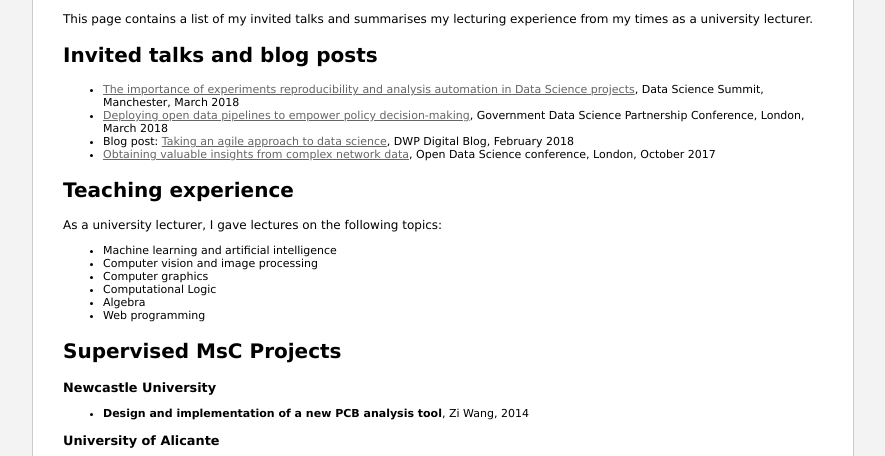
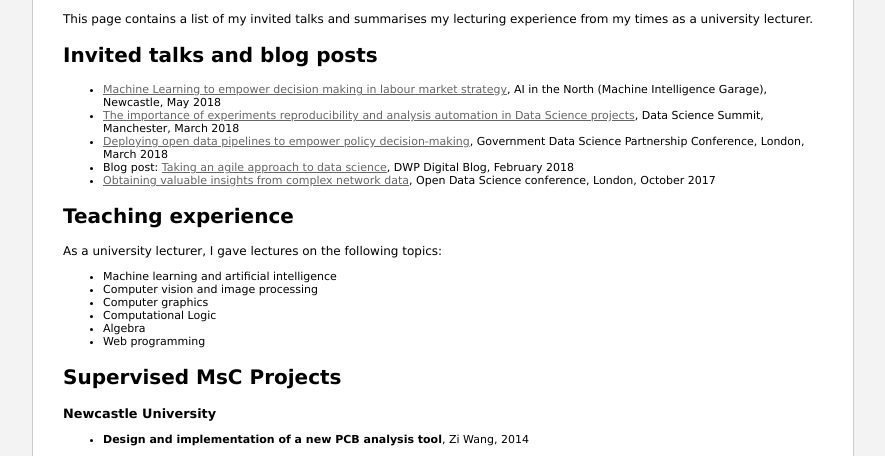
Before and after one commit to pablosuau/pablosuau.github.io, a plain HTML site: page talks.html in a window 1280 px wide. Shown: the part 123-579 px from the top of the page, without its empty margins (197-1082 px from the left). Drawn offline with Linux system fonts and the light colour scheme.

Commit message:
feat: add machine intelligence garage conference

```diff
--- a/talks.html
+++ b/talks.html
@@ -29,6 +29,7 @@
                 <h2>Invited talks and blog posts</h2>
 
                 <ul>
+                <li><a href="https://www.meetup.com/en-AU/Machine-Intelligence-Garage/events/250134402/">Machine Learning to empower decision making in labour market strategy</a>, AI in the North (Machine Intelligence Garage), Newcastle, May 2018</li>
                 <li><a href="https://cambridgespark.com/datascience-summit/manchester">The importance of experiments reproducibility and analysis automation in Data Science projects</a>, Data Science Summit, Manchester, March 2018</li>
                 <li><a href="https://www.eventbrite.co.uk/e/government-data-science-partnership-conference-tickets-41280600387#">Deploying open data pipelines to empower policy decision-making</a>, Government Data Science Partnership Conference, London, March 2018</li>
                 <li>Blog post: <a href="https://dwpdigital.blog.gov.uk/2018/02/22/taking-an-agile-approach-to-data-science/">Taking an agile approach to data science</a>, DWP Digital Blog, February 2018</li>
```
